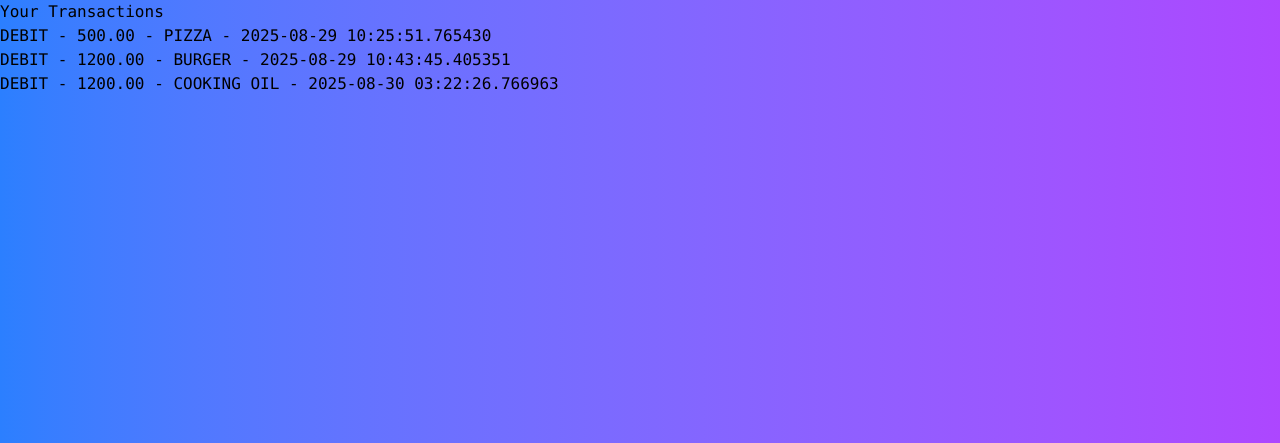
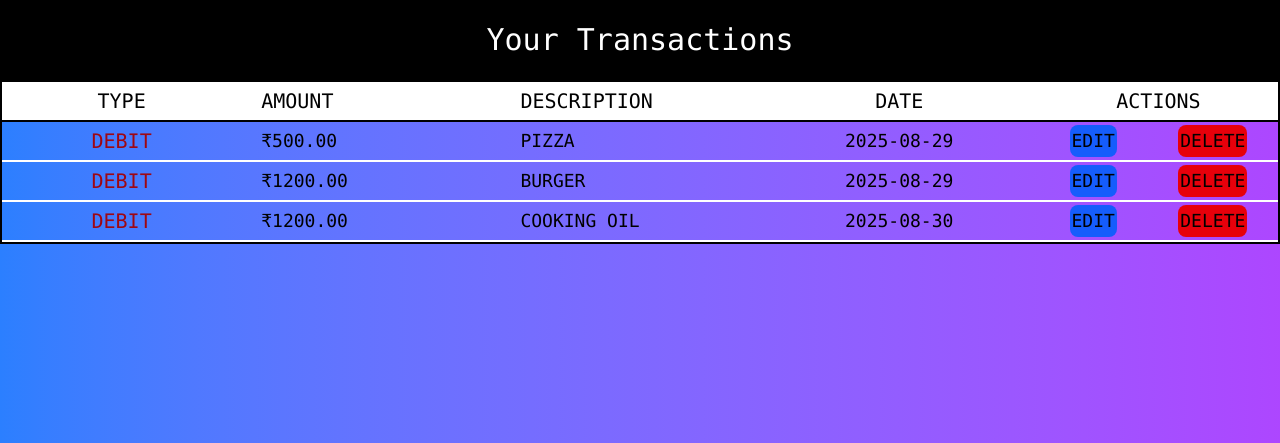
Before and after one commit to sachit-create/FinanceTracker_2, a Flask app: page /transactions in a window 1280 px wide. Shown: the top 443 px of the page. Run offline with Flask 3, Linux system fonts and the light colour scheme; a user stored in the database is signed in; style sheets or scripts are compiled from the project's sources.

Commit message:
transacitons layouted - trac add form also

```diff
--- a/flaskApp/app.py
+++ b/flaskApp/app.py
@@ -12,7 +12,13 @@ migrate = Migrate(app,db)
 def home():
     if "user_id" not in session :
         return redirect(url_for("login"))
-    recent_5 = Transaction.query.filter_by(uid=int(session['user_id'])).limit(5).all()
+    recent_5 = (
+        Transaction.query
+        .filter_by(uid=int(session['user_id']))
+        .order_by(Transaction.created_at.desc())
+        .limit(5)
+        .all()
+    )
     return render_template("home.html", msg=str(session['username']).capitalize(),recent_5=recent_5)
 
 @app.route('/register' , methods=['GET','POST'])
--- a/flaskApp/templates/home.html
+++ b/flaskApp/templates/home.html
@@ -43,7 +43,7 @@ content %}
               <p class="text-2xl mt-2">RECENT TRANSACTIONS</p>
               <ul>
                 {% for ele in recent_5%}
-                  <li> {{ ele.type.upper() }} - {{ ele.amount }} - {{ ele.description.upper() }} </li>
+                  <li> {{ ele.type.upper() }} - &#8377;{{ ele.amount }} - {{ ele.description.upper() }} </li>
                 {% endfor %}
               </ul>
             </div>
--- a/flaskApp/templates/transactions.html
+++ b/flaskApp/templates/transactions.html
@@ -1,11 +1,47 @@
 {% extends "base.html" %} {% block title %}Transactions{% endblock %} {% block
 content %}
-<h2>Your Transactions</h2>
-<ul>
+<h2
+  class="bg-black text-white h-20 w-full flex items-center justify-around text-3xl"
+>
+  Your Transactions
+</h2>
+<ul
+  class="border-2 border-black h-auto w-full flex flex-col items-center justify-start"
+>
+  <li
+    class="h-10 w-full flex items-center gap-5 justify-around border-b-2 text-xl bg-white"
+  >
+    <div class="h-full flex items-center w-1/5 justify-center">TYPE</div>
+    <div class="h-full flex items-center w-1/5 justify-start">AMOUNT</div>
+    <div class="h-full flex items-center w-1/5 justify-start">DESCRIPTION</div>
+    <div class="h-full flex items-center w-1/5 justify-center">DATE</div>
+    <div class="h-full flex items-center w-1/5 justify-center">ACTIONS</div>
+  </li>
   {% for txn in transactions %}
-  <li>
-    {{ txn.type.upper() }} - {{ txn.amount }} - {{ txn.description.upper() }} - {{
-    txn.created_at }}
+  <li class="h-10 w-full flex items-center gap-5 justify-around text-lg border-b-2 border-white">
+    {% if txn.type == "credit" %}
+    <div class="h-full flex items-center w-1/5 justify-center text-green-800 text-xl">
+      {{ txn.type.upper() }}
+    </div>
+    {% else %}
+    <div class="h-full flex items-center w-1/5 justify-center text-red-800 text-xl">
+      {{ txn.type.upper() }}
+    </div>
+    {% endif %}
+    <div class="h-full flex items-center w-1/5 justify-start">
+      &#8377;{{ txn.amount }}
+    </div>
+    <div class="h-full flex items-center w-1/5 justify-start">
+      {{ txn.description.upper() }}
+    </div>
+    <div class="h-full flex items-center w-1/5 justify-center">
+      {{ txn.created_at.date() }}
+    </div>
+
+    <div class="h-full w-1/5 flex items-center justify-around">
+      <button class="bg-blue-600 border-none p-0.5 rounded-lg cursor-pointer hover:bg-blue-500 focus:bg-white">EDIT</button>
+      <button class="bg-red-600 border-none p-0.5 rounded-lg cursor-pointer hover:bg-red-500 focus:bg-white">DELETE</button>
+    </div>
   </li>
   {% endfor %}
 </ul>
```
Also changed, not shown: flaskApp/templates/tracform.html (+28 -7 lines), flaskApp/instance/finance.db.
